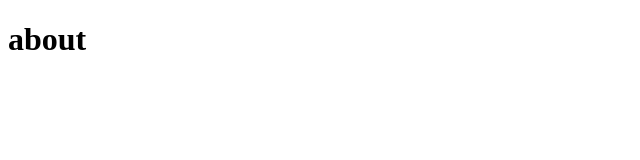
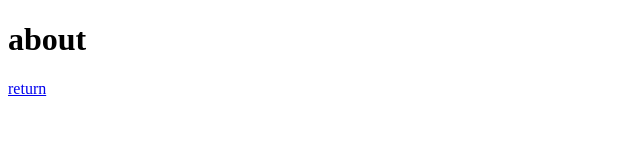
Before and after one commit to hayqto/vscode-practice, a plain HTML site: page about.html in a window 1280 px wide. Shown: the full height of the page, 0-640 px from the left. Drawn offline with Linux system fonts and the light colour scheme.

Commit message:
aタグの追加

```diff
--- a/about.html
+++ b/about.html
@@ -7,5 +7,6 @@
 </head>
 <body>
     <h1>about</h1>
+    <a href="index.html">return</a>
 </body>
 </html>
```
